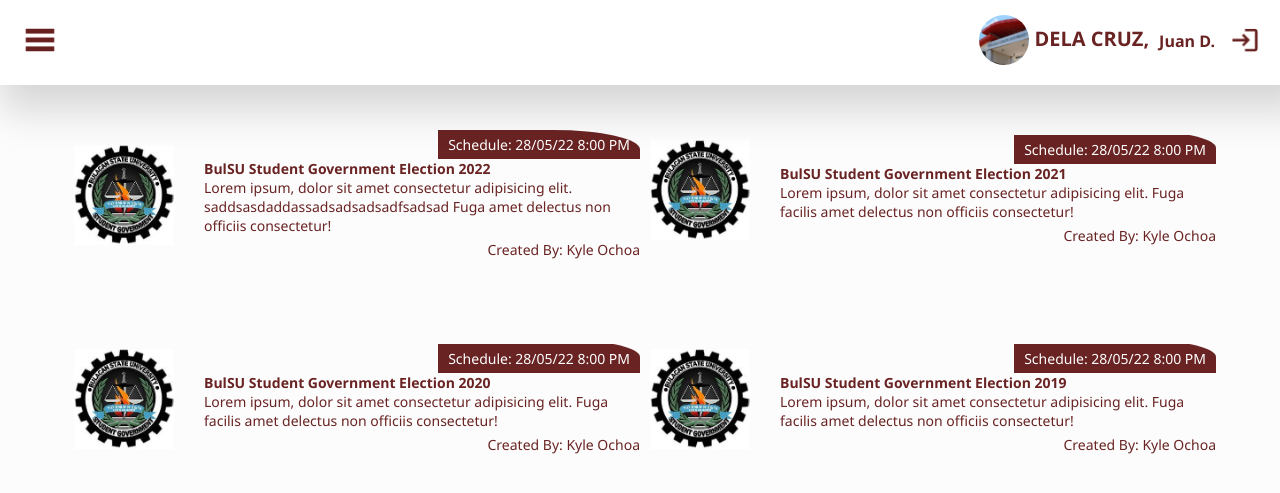
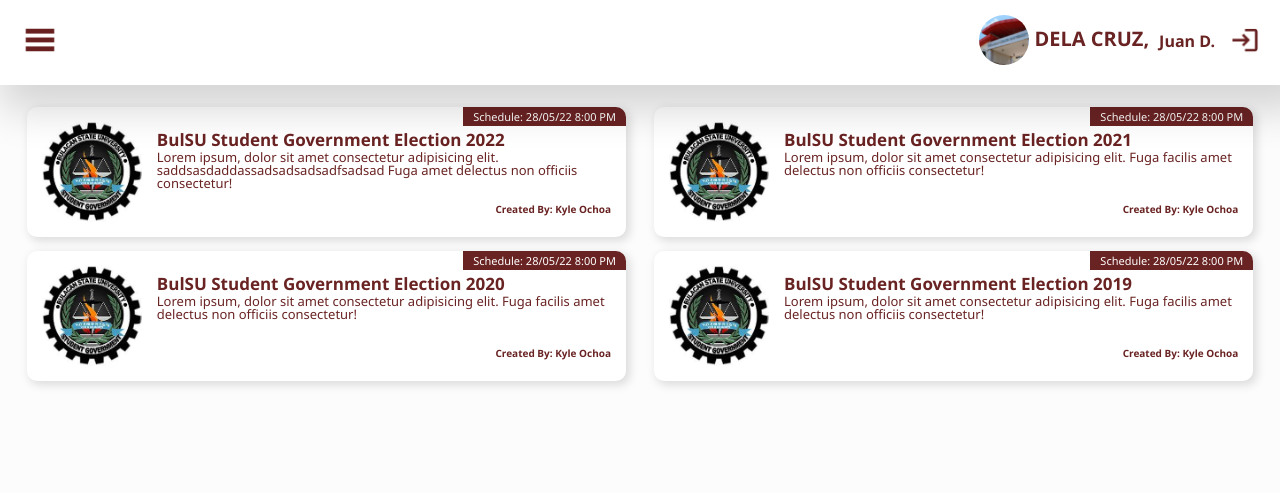
Before and after one commit to Ladsyf/BulSU-Online-Voting-System, a PHP site: page /election.php in a window 1280 px wide. Shown: the top 493 px of the page. Run offline with PHP 8.4, Linux system fonts and the light colour scheme.

Commit message:
fixed elections cards

```diff
--- a/css/cards.css
+++ b/css/cards.css
@@ -9,12 +9,14 @@
 
 }
 .feed-item {
+    position: relative;
     display: flex;
     background-color: white;
-    padding: 15px;
+    /* padding: 15px; */
     border-radius: 10px;
     margin: 7px 14px;
     box-shadow: 3px 3px 10px 1px rgba(0, 0, 0, 0.13);
+    overflow: hidden;
 }
 .intro {
     overflow: hidden;
@@ -29,6 +31,7 @@
     margin: 7px 0;
     font-size: 13px;
     line-height: 100%;
+    margin: 0px 15px 0px 0px;
 }
 .feed-description {
     margin-left: 15px;
@@ -39,7 +42,7 @@
 }
 .feed-description h3{
     font-size: 17px;
-    margin: 0;
+    margin: 15px 0 0 0;
     white-space: nowrap;
     overflow: hidden;
     text-overflow: ellipsis;
@@ -51,23 +54,43 @@
     align-self: center;
     border-radius: 10px;
     object-fit: cover;
+    margin: 15px 0px 15px 15px;
 }
-.date-time, .created-by {
+.date-time, .created-by, .election-created-by {
     font-size: 10px;
-    margin: 0;
+    margin: 0 0 15px 0;
     width: 50%;
     white-space: nowrap;
     overflow: hidden;
     text-overflow: ellipsis;
     font-weight: 700;
 }
-.created-by {
-    float: right;
+.created-by, .election-created-by {
+    float: left;
     text-align: right;
+    width: calc(50% - 15px);
+    padding: 0px 15px 0px 0px;
 }
 .date-time {
     float: left;
 }
+.schedule {
+    position: absolute;
+    background-color: #6a2323;
+    color: white;
+    padding: 2px 10px;
+    height: 15px;
+    right: 0;
+    margin: 0;
+}
+.schedule p{
+    margin: 0;
+    font-size: 11px;
+}
+.election-created-by{
+    width: calc(100% - 15px);
+}
+
 
 @media only screen and (max-width: 600px) {
     body {
--- a/css/election.css
+++ /dev/null
@@ -1,70 +0,0 @@
-.feedContainer {
-    display: grid;
-    grid-template-columns: 50% 50%;
-    margin: 0 5% 5% 5%;
-    padding-top: 130px;
-    grid-row-gap: 80px;
-}
-.feed-item {
-    display: flex;
-    width: 100%;
-    height: fit-content;
-    overflow-x: auto;
-    border-radius: 0 15% 0 0;
-}
-.intro {
-    overflow: hidden;
-    text-overflow: ellipsis;
-}
-.intro {
-    display: -webkit-box;
-    -webkit-line-clamp: 3;
-    -webkit-box-orient: vertical;
-    font-weight: lighter;
-    font-size: 80%;
-}
-.feed-description {
-    margin-left: 20px;
-    display: inline-block;
-    color: #6a2323;
-    align-self: center;
-    overflow: auto;
-}
-.feed-description h3, .feed-description p {
-    font-size: 14px;
-    margin: 0;
-}
-.feed-description h3 {
-    clear: right;
-}
-.image {
-    float: left;
-    width: 100px;
-    height: 100px;
-    margin: 10px;
-    align-self: center;
-}
-
-.created-by {
-    float: right;
-    padding-top: 5px;
-}
-.schedule {
-    background-color: #6a2323;
-    color: white;
-    float: right;
-    padding: 5px 10px;
-}
-
-@media only screen and (max-width: 600px) {
-    .feedContainer {
-        grid-template-columns: 100%;
-        margin: auto;
-        width: 100vw;
-        grid-auto-rows: 10%;
-        grid-gap: 25%;
-    }
-    .feed-description h3, .feed-description p {
-        font-size: 14px;
-    }
-}
--- a/css/styles.css
+++ b/css/styles.css
@@ -45,6 +45,7 @@
     box-shadow: 0px 25px 40px rgba(0, 0, 0, 0.158);
     color: #6a2323;
     width: 100%;
+    z-index: 2;
   }
   li {
     float: left;
--- a/election.php
+++ b/election.php
@@ -4,11 +4,11 @@
     <meta charset="UTF-8">
     <meta http-equiv="X-UA-Compatible" content="IE=edge">
     <meta name="viewport" content="width=device-width, initial-scale=1.0">
-    <title>Document</title>
+    <title>Elections</title>
     <script src="javascript/jquery-3.6.0.js"></script>
     <script src="javascript/script.js"></script>
     <link rel="stylesheet" href="css/styles.css">
-    <link rel="stylesheet" href="css/election.css">
+    <link rel="stylesheet" href="css/cards.css">
 </head>
 <body>
     <?php
@@ -17,46 +17,48 @@
     <section class="feedContainer">
         <div class="feed-item">
             <img src="img/sg logo.jpg" class = "image">
+            <div class="schedule">
+                <p>Schedule: 28/05/22 8:00 PM</p>
+            </div>
             <div class = "feed-description">
-                <div class="schedule">
-                    <p class = "schedule-text">Schedule: 28/05/22 8:00 PM</p>
-                </div>
                 <h3>BulSU Student Government Election 2022</h3>
                 <p class = "intro">Lorem ipsum, dolor sit amet consectetur adipisicing elit. saddsasdaddassadsadsadsadfsadsad Fuga amet delectus non officiis consectetur!</p>
-                <p class = "created-by">Created By: Kyle Ochoa</p>
+                <p class = "election-created-by">Created By: Kyle Ochoa</p>
+            </div>
+
+        </div>
+        <div class="feed-item">
+            <img src="img/sg logo.jpg" class = "image">
+            <div class="schedule">
+                        <p>Schedule: 28/05/22 8:00 PM</p>
+                </div>
+            <div class = "feed-description">
+
+                <h3>BulSU Student Government Election 2021</h3>
+                <p class = "intro">Lorem ipsum, dolor sit amet consectetur  adipisicing elit. Fuga facilis amet delectus non officiis consectetur!</p>
+                <p class = "election-created-by">Created By: Kyle Ochoa</p>
             </div>
         </div>
         <div class="feed-item">
             <img src="img/sg logo.jpg" class = "image">
+            <div class="schedule">
+                        <p>Schedule: 28/05/22 8:00 PM</p>
+                </div>
             <div class = "feed-description">
-                <div class="schedule">
-                        <p class = "schedule-text">Schedule: 28/05/22 8:00 PM</p>
-                </div>
-                <h3>BulSU Student Government Election 2021</h3>
-                <p class = "intro">Lorem ipsum, dolor sit amet consectetur  adipisicing elit. Fuga facilis amet delectus non officiis consectetur!</p>
-                <p class = "created-by">Created By: Kyle Ochoa</p>
+                <h3>BulSU Student Government Election 2020</h3>
+                <p class = "intro">Lorem ipsum, dolor sit amet consectetur adipisicing elit. Fuga facilis amet delectus non officiis consectetur!</p>
+                <p class = "election-created-by">Created By: Kyle Ochoa</p>
             </div>
         </div>
         <div class="feed-item">
             <img src="img/sg logo.jpg" class = "image">
+            <div class="schedule">
+                        <p>Schedule: 28/05/22 8:00 PM</p>
+                </div>
             <div class = "feed-description">
-                <div class="schedule">
-                        <p class = "schedule-text">Schedule: 28/05/22 8:00 PM</p>
-                </div>
-                <h3>BulSU Student Government Election 2020</h3>
-                <p class = "intro">Lorem ipsum, dolor sit amet consectetur adipisicing elit. Fuga facilis amet delectus non officiis consectetur!</p>
-                <p class = "created-by">Created By: Kyle Ochoa</p>
-            </div>
-        </div>
-        <div class="feed-item">
-            <img src="img/sg logo.jpg" class = "image">
-            <div class = "feed-description">
-                <div class="schedule">
-                        <p class = "schedule-text">Schedule: 28/05/22 8:00 PM</p>
-                </div>
                 <h3>BulSU Student Government Election 2019</h3>
                 <p class = "intro">Lorem ipsum, dolor sit amet consectetur adipisicing elit. Fuga facilis amet delectus non officiis consectetur!</p>
-                <p class = "created-by">Created By: Kyle Ochoa</p>
+                <p class = "election-created-by">Created By: Kyle Ochoa</p>
             </div>
         </div>
     </section>
--- a/index.php
+++ b/index.php
@@ -25,7 +25,7 @@
         <h3>Watch Kyle Ochoa live!</h3>
                 <p class = "intro">Lorem ipsum, dolor sit amet consectetur<br> adipisicing elit. saddsasdaddassadsadsadsadfsadsad Fuga amet delectus<br> non officiis consectetur!</p>
                 <p class = "date-time">22/05/22 6:32 PM</p>
-                    <p class = "created-by">Created By: Kyle Ochoa</p>
+                <p class = "created-by">Created By: Kyle Ochoa</p>
             </div>
         </div>
         <div class="feed-item">
```
